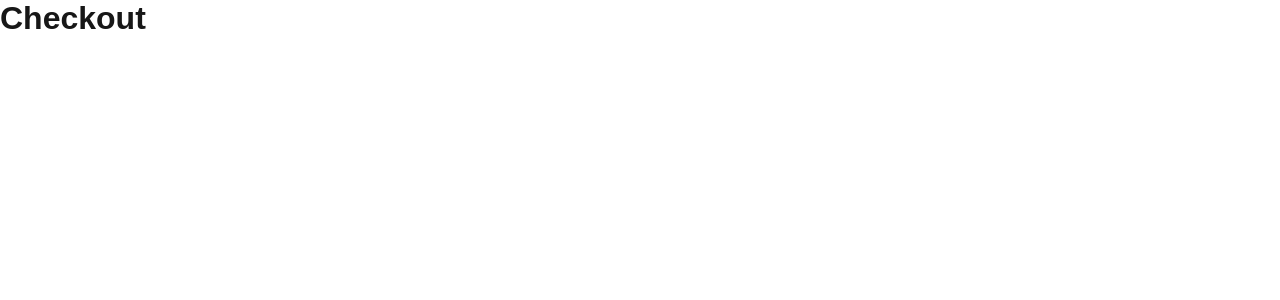
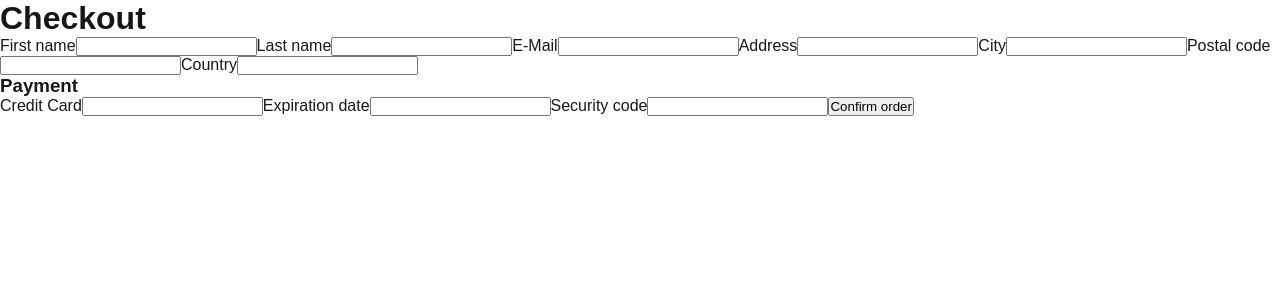
Before and after one commit to chenfran/nextjs-ecommerce-store, a Next.js app: page /checkout in a window 1280 px wide. Shown: the top 300 px of the page. Built offline with nearby package versions, Linux system fonts and the light colour scheme.

Commit message:
Add input fields to the checkout page

```diff
--- a/app/checkout/page.js
+++ b/app/checkout/page.js
@@ -5,6 +5,54 @@ export default function Checkout() {
   return (
     <div>
       <h1>Checkout</h1>
+      <form>
+        <label htmlFor="First name">First name</label>
+        <input
+          name="First name"
+          id="First name"
+          data-test-id="checkout-first-name"
+        />
+        <label htmlFor="Last name">Last name</label>
+        <input
+          name="Last name"
+          id="Last name"
+          data-test-id="checkout-last-name"
+        />
+        <label htmlFor="Email">E-Mail</label>
+        <input name="Email" id="Email" data-test-id="checkout-email" />
+        <label htmlFor="Address">Address</label>
+        <input name="Address" id="Address" data-test-id="checkout-address" />
+        <label htmlFor="City">City</label>
+        <input name="City" id="City" data-test-id="checkout-city" />
+        <label htmlFor="Postal code">Postal code</label>
+        <input
+          name="Postal code"
+          id="Postal code"
+          data-test-id="checkout-city"
+        />
+        <label htmlFor="Country">Country</label>
+        <input name="Country" id="Country" data-test-id="checkout-country" />
+        <h3>Payment</h3>
+        <label htmlFor="Credit card">Credit Card</label>
+        <input
+          name="Credit card"
+          id="Credit card"
+          data-test-id="checkout-credit-card"
+        />
+        <label htmlFor="Expiration date">Expiration date</label>
+        <input
+          name="Expiration date"
+          id="Expiration date"
+          data-test-id="checkout-expiration-date"
+        />
+        <label htmlFor="Security code">Security code</label>
+        <input
+          name="Security code"
+          id="Security code"
+          data-test-id="checkout-security-code"
+        />
+        <button data-test-id="checkout-confirm-order">Confirm order</button>
+      </form>
     </div>
   );
 }
```
